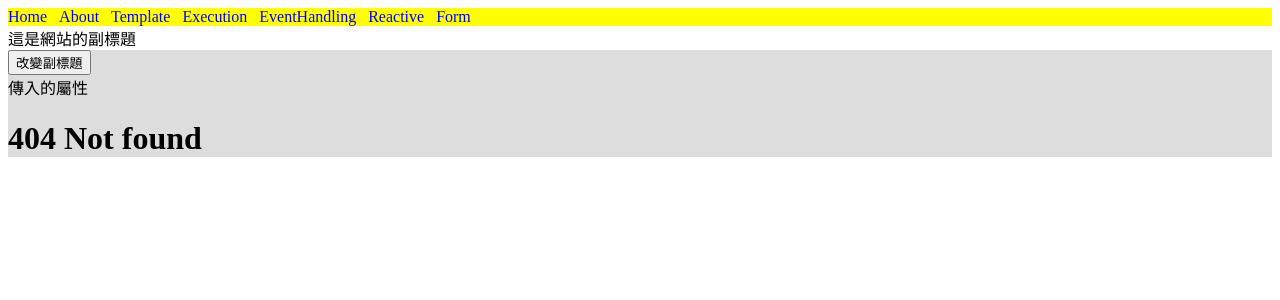
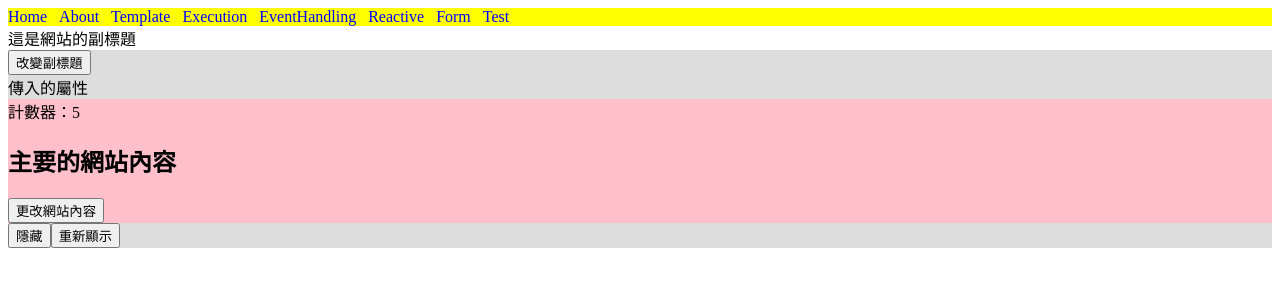
Before and after one commit to weiyann/vue-training, a Vue app: page /test in a window 1280 px wide. Before the commit this address had no page. Shown: the top 300 px of the page. Built offline with nearby package versions, Linux system fonts and the light colour scheme.

Commit message:
lifecycle practice

```diff
--- a/src/Nav.vue
+++ b/src/Nav.vue
@@ -16,6 +16,7 @@ defineProps(["color", "subtitle"]);
     <RouterLink to="/event-handling">EventHandling</RouterLink>
     <RouterLink to="/reactive">Reactive</RouterLink>
     <RouterLink to="/form">Form</RouterLink>
+    <RouterLink to="/test">Test</RouterLink>
   </nav>
   <div>{{ subtitle }}</div>
 </template>
--- /dev/null
+++ b/src/components/LifeCycle.vue
@@ -0,0 +1,42 @@
+<script setup>
+import { ref, onMounted, onUnmounted, onUpdated } from "vue";
+const bgColor = "bgColor";
+const text = ref("主要的網站內容");
+const changeText = () => {
+  text.value = "新的網站內容";
+};
+// 製作一個 counter 計數器
+const counter = ref(0);
+let numberCounter;
+
+// 組件掛載時設定計數器
+onMounted(() => {
+  console.log("組件掛載完成");
+  numberCounter = setInterval(() => {
+    counter.value++;
+    console.log("數字：" + counter.value);
+  }, 1000);
+});
+// 組件卸載時清除計數器
+onUnmounted(() => {
+  console.log("組件卸載完成");
+  clearInterval(numberCounter);
+});
+// onUpdated(() => {
+//   console.log("組件更新完成");
+// });
+</script>
+
+<template>
+  <div :class="bgColor">
+    <div>計數器：{{ counter }}</div>
+    <h2>{{ text }}</h2>
+    <button @click="changeText">更改網站內容</button>
+  </div>
+</template>
+
+<style scoped>
+.bgColor {
+  background-color: pink;
+}
+</style>
--- a/src/router/index.js
+++ b/src/router/index.js
@@ -43,6 +43,11 @@ const router = createRouter({
       component: () => import("../views/FormView.vue"),
     },
     {
+      path: "/test",
+      name: "test",
+      component: () => import("../views/TestView.vue"),
+    },
+    {
       path: "/:domain(.*)*",
       name: "NotFound",
       component: import("../views/404.vue"),
--- /dev/null
+++ b/src/views/TestView.vue
@@ -0,0 +1,19 @@
+<script setup>
+import LifeCycle from "@/components/LifeCycle.vue";
+import { ref } from "vue";
+const visible = ref(true);
+const hide = () => {
+  visible.value = false;
+};
+const show = () => {
+  visible.value = true;
+};
+</script>
+
+<template>
+  <LifeCycle v-if="visible"></LifeCycle>
+  <button @click="hide">隱藏</button>
+  <button @click="show">重新顯示</button>
+</template>
+
+<style scoped></style>
```
